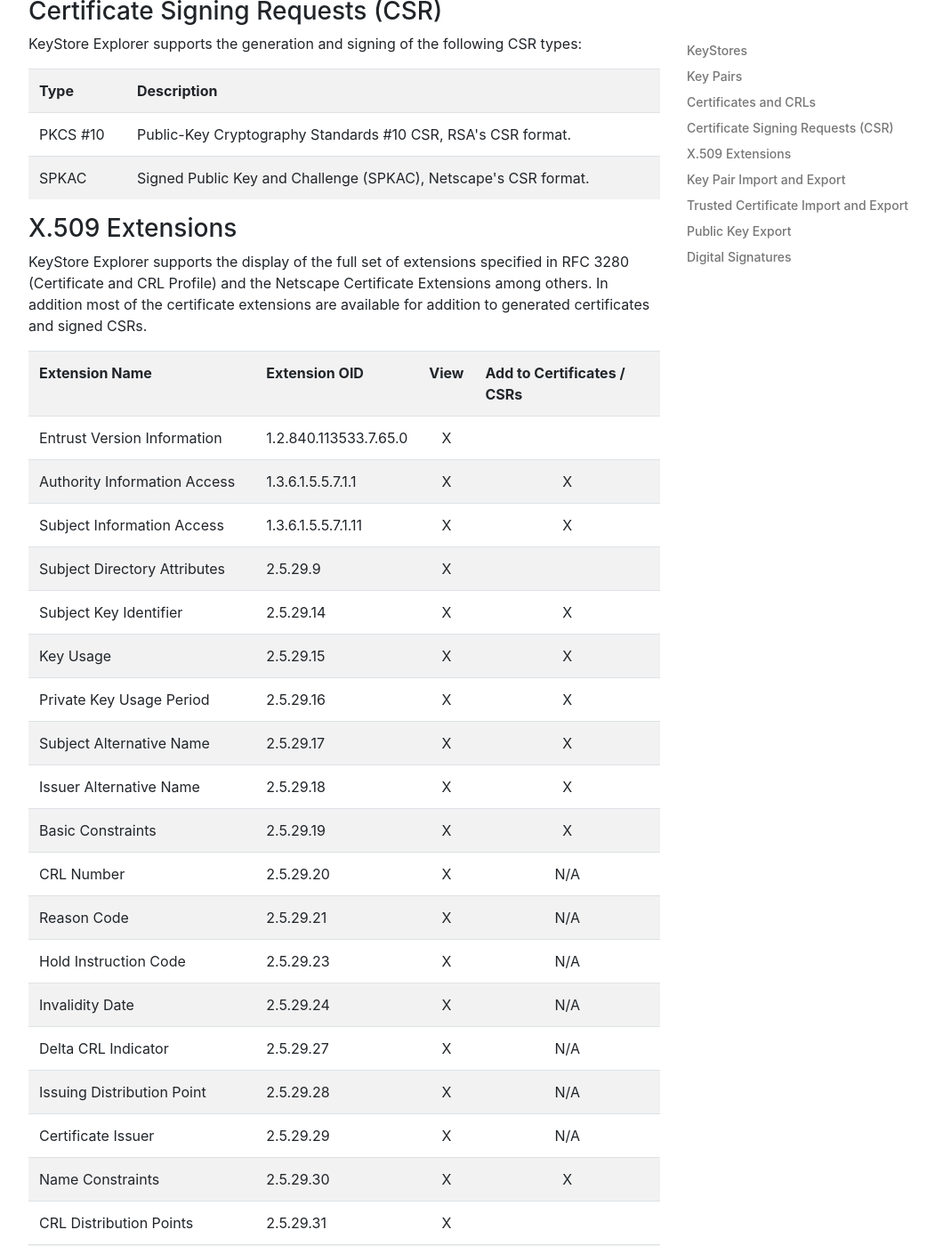
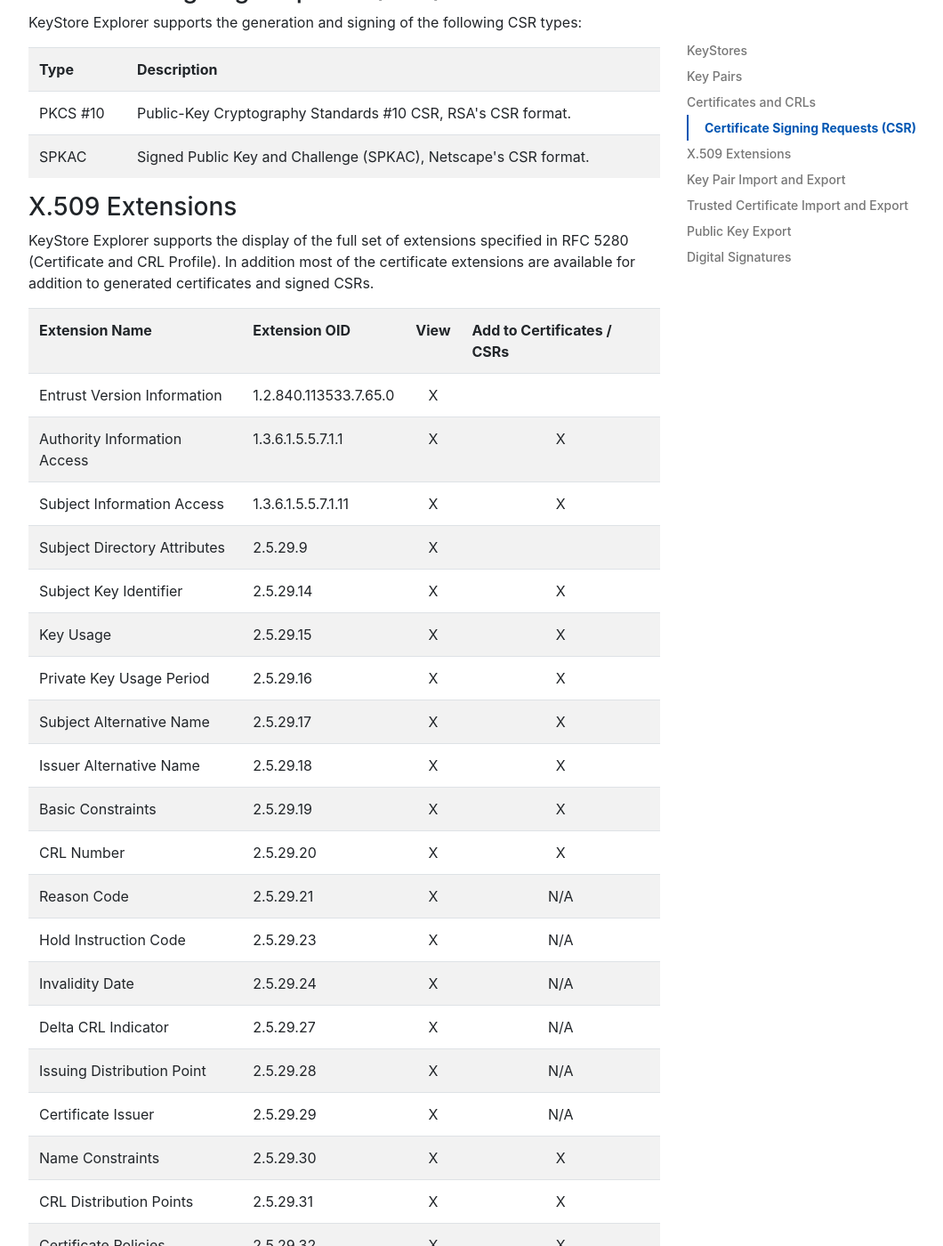
Before and after one commit to kaikramer/kaikramer.github.io, a Jekyll site: the page built from doc/5.5/specifications.html, in a window 1280 px wide and 1400 px high, scrolled down 2636 px. Shown: the whole window at 89% size, without its empty margins (68-1128 px from the left). Built offline with Jekyll 4.4.1, drawn with Linux system fonts in a browser that asks for light colours; some of the changed text lies outside the part shown.

Commit message:
Updated specifications

```diff
--- a/_includes/header.html
+++ b/_includes/header.html
@@ -11,22 +11,22 @@
                     <li class="nav-item {% if page.url == "/features.html" %}active{% endif %}"> <a class="nav-link" href="{{'/features.html' | relative_url}}">Features</a> </li>
                     <li class="nav-item dropdown {% if page.layout == 'doc' %}active{% endif %}"> <a class="nav-link dropdown-toggle" href="#" role="button" data-toggle="dropdown">User Manual</a>
                         <div class="dropdown-menu" aria-labelledby="navbarDropdown">
-                            <a class="dropdown-item" href="{{'/doc/5.4/overview.html' | relative_url}}">User Interface Overview</a>
-                            <a class="dropdown-item" href="{{'/doc/5.4/toolBar.html' | relative_url}}">Tool Bar</a>
-                            <a class="dropdown-item" href="{{'/doc/5.4/keyboardShortcuts.html' | relative_url}}">Keyboard Shortcuts</a>
+                            <a class="dropdown-item" href="{{'/doc/5.5/overview.html' | relative_url}}">User Interface Overview</a>
+                            <a class="dropdown-item" href="{{'/doc/5.5/toolBar.html' | relative_url}}">Tool Bar</a>
+                            <a class="dropdown-item" href="{{'/doc/5.5/keyboardShortcuts.html' | relative_url}}">Keyboard Shortcuts</a>
                             <div class="dropdown-divider"></div>
-                            <a class="dropdown-item" href="{{'/doc/5.4/keyStoreManagement.html' | relative_url}}">KeyStore Management</a>
-                            <a class="dropdown-item" href="{{'/doc/5.4/keyPairs.html' | relative_url}}">Key Pairs</a>
-                            <a class="dropdown-item" href="{{'/doc/5.4/trustedCertificates.html' | relative_url}}">Trusted Certificates</a>
-                            <a class="dropdown-item" href="{{'/doc/5.4/keys.html' | relative_url}}">Secret Keys</a>
-                            <a class="dropdown-item" href="{{'/doc/5.4/digitalSigning.html' | relative_url}}">Digital Signing</a>
-                            <a class="dropdown-item" href="{{'/doc/5.4/certificateExtensions.html' | relative_url}}">Certificate Extensions</a>
-                            <a class="dropdown-item" href="{{'/doc/5.4/examineFiles.html' | relative_url}}">Examine Files and Connections</a>
+                            <a class="dropdown-item" href="{{'/doc/5.5/keyStoreManagement.html' | relative_url}}">KeyStore Management</a>
+                            <a class="dropdown-item" href="{{'/doc/5.5/keyPairs.html' | relative_url}}">Key Pairs</a>
+                            <a class="dropdown-item" href="{{'/doc/5.5/trustedCertificates.html' | relative_url}}">Trusted Certificates</a>
+                            <a class="dropdown-item" href="{{'/doc/5.5/keys.html' | relative_url}}">Secret Keys</a>
+                            <a class="dropdown-item" href="{{'/doc/5.5/digitalSigning.html' | relative_url}}">Digital Signing</a>
+                            <a class="dropdown-item" href="{{'/doc/5.5/certificateExtensions.html' | relative_url}}">Certificate Extensions</a>
+                            <a class="dropdown-item" href="{{'/doc/5.5/examineFiles.html' | relative_url}}">Examine Files and Connections</a>
+                            <a class="dropdown-item" href="{{'/doc/5.5/preferences.html' | relative_url}}">Preferences</a>
                             <div class="dropdown-divider"></div>
-                            <a class="dropdown-item" href="{{'/doc/5.4/preferences.html' | relative_url}}">Preferences</a>
+                            <a class="dropdown-item" href="{{'/doc/5.5/specifications.html' | relative_url}}">Specifications</a>
                         </div>
                     </li>
-                    <li class="nav-item {% if page.url == "/specifications.html" %}active{% endif %}"> <a class="nav-link" href="{{'/specifications.html' | relative_url}}">Specifications</a> </li>
                     <li class="nav-item {% if page.url == "/screenshots.html" %}active{% endif %}"> <a class="nav-link" href="{{'/screenshots.html' | relative_url}}">Screenshots</a> </li>
                     <li class="nav-item {% if page.url == "/releases.html" %}active{% endif %}"> <a class="nav-link" href="{{'/releases.html' | relative_url}}">Release Notes</a> </li>
                     <li class="nav-item {% if page.url == "/downloads.html" %}active{% endif %}"> <a class="nav-link" href="{{'/downloads.html' | relative_url}}">Downloads</a> </li>
--- a/doc/5.5/_includes/header.html
+++ b/doc/5.5/_includes/header.html
@@ -22,11 +22,11 @@
                             <a class="dropdown-item" href="{{'/doc/5.5/digitalSigning.html' | relative_url}}">Digital Signing</a>
                             <a class="dropdown-item" href="{{'/doc/5.5/certificateExtensions.html' | relative_url}}">Certificate Extensions</a>
                             <a class="dropdown-item" href="{{'/doc/5.5/examineFiles.html' | relative_url}}">Examine Files and Connections</a>
+                            <a class="dropdown-item" href="{{'/doc/5.5/preferences.html' | relative_url}}">Preferences</a>
                             <div class="dropdown-divider"></div>
-                            <a class="dropdown-item" href="{{'/doc/5.5/preferences.html' | relative_url}}">Preferences</a>
+                            <a class="dropdown-item" href="{{'/doc/5.5/specifications.html' | relative_url}}">Specifications</a>
                         </div>
                     </li>
-                    <li class="nav-item {% if page.url == "/specifications.html" %}active{% endif %}"> <a class="nav-link" href="{{'/specifications.html' | relative_url}}">Specifications</a> </li>
                     <li class="nav-item {% if page.url == "/screenshots.html" %}active{% endif %}"> <a class="nav-link" href="{{'/screenshots.html' | relative_url}}">Screenshots</a> </li>
                     <li class="nav-item {% if page.url == "/releases.html" %}active{% endif %}"> <a class="nav-link" href="{{'/releases.html' | relative_url}}">Release Notes</a> </li>
                     <li class="nav-item {% if page.url == "/downloads.html" %}active{% endif %}"> <a class="nav-link" href="{{'/downloads.html' | relative_url}}">Downloads</a> </li>
--- a/specifications.html
+++ b/doc/5.5/specifications.html
@@ -170,8 +170,9 @@
       <h2 id="certificates_and_crls" class="h3">Certificates and CRLs</h2>
 
       <p>
-        KeyStore Explorer supports Version 1 and Version 3 X.509 certificates as well as CRLs. In addition for Version 3 Certificates and CRLs it supports the
-        display of a wide range of extensions.
+        KeyStore Explorer supports Version 1 and Version 3 X.509 certificates
+        as well as CRLs. In addition for Version 3 Certificates and CRLs it
+        supports the display of a wide range of extensions.
       </p>
 
       <h2 id="certificate_signing_requests" class="h3">Certificate Signing Requests (CSR)</h2>
@@ -200,8 +201,10 @@
       <h2 id="x509_extensions" class="h3">X.509 Extensions</h2>
 
       <p>
-        KeyStore Explorer supports the display of the full set of extensions specified in RFC 3280 (Certificate and CRL Profile) and the Netscape Certificate
-        Extensions among others. In addition most of the certificate extensions are available for addition to generated certificates and signed CSRs.
+        KeyStore Explorer supports the display of the full set of extensions
+        specified in RFC 5280 (Certificate and CRL Profile). In addition most
+        of the certificate extensions are available for addition to generated
+        certificates and signed CSRs.
       </p>
 
       <table class="table table-striped">
@@ -276,7 +279,7 @@
             <td class="plain_even" align="left">CRL Number</td>
             <td class="plain_even" align="left">2.5.29.20</td>
             <td class="plain_even" align="center">X</td>
-            <td class="plain_even" align="center">N/A</td>
+            <td class="plain_even" align="center">X</td>
           </tr>
           <tr valign="middle">
             <td class="plain_odd" align="left">Reason Code</td>
@@ -324,7 +327,7 @@
             <td class="plain_even" align="left">CRL Distribution Points</td>
             <td class="plain_even" align="left">2.5.29.31</td>
             <td class="plain_even" align="center">X</td>
-            <td class="plain_even" align="center"></td>
+            <td class="plain_even" align="center">X</td>
           </tr>
           <tr valign="middle">
             <td class="plain_odd" align="left">Certificate Policies</td>
@@ -365,54 +368,6 @@
           <tr valign="middle">
             <td class="plain_odd" align="left">Inhibit Any Policy</td>
             <td class="plain_odd" align="left">2.5.29.54</td>
-            <td class="plain_odd" align="center">X</td>
-            <td class="plain_odd" align="center">X</td>
-          </tr>
-          <tr valign="middle">
-            <td class="plain_even" align="left">Netscape Certificate Type</td>
-            <td class="plain_even" align="left">2.16.840.1.113730.1.1</td>
-            <td class="plain_even" align="center">X</td>
-            <td class="plain_even" align="center">X</td>
-          </tr>
-          <tr valign="middle">
-            <td class="plain_odd" align="left">Netscape Base URL</td>
-            <td class="plain_odd" align="left">2.16.840.1.113730.1.2</td>
-            <td class="plain_odd" align="center">X</td>
-            <td class="plain_odd" align="center">X</td>
-          </tr>
-          <tr valign="middle">
-            <td class="plain_even" align="left">Netscape Revocation URL</td>
-            <td class="plain_even" align="left">2.16.840.1.113730.1.3</td>
-            <td class="plain_even" align="center">X</td>
-            <td class="plain_even" align="center">X</td>
-          </tr>
-          <tr valign="middle">
-            <td class="plain_odd" align="left">Netscape CA Revocation URL</td>
-            <td class="plain_odd" align="left">2.16.840.1.113730.1.4</td>
-            <td class="plain_odd" align="center">X</td>
-            <td class="plain_odd" align="center">X</td>
-          </tr>
-          <tr valign="middle">
-            <td class="plain_even" align="left">Netscape Certificate Renewal URL</td>
-            <td class="plain_even" align="left">2.16.840.1.113730.1.7</td>
-            <td class="plain_even" align="center">X</td>
-            <td class="plain_even" align="center">X</td>
-          </tr>
-          <tr valign="middle">
-            <td class="plain_odd" align="left">Netscape CA Policy URL</td>
-            <td class="plain_odd" align="left">2.16.840.1.113730.1.8</td>
-            <td class="plain_odd" align="center">X</td>
-            <td class="plain_odd" align="center">X</td>
-          </tr>
-          <tr valign="middle">
-            <td class="plain_even" align="left">Netscape SSL Server Name</td>
-            <td class="plain_even" align="left">2.16.840.1.113730.1.12</td>
-            <td class="plain_even" align="center">X</td>
-            <td class="plain_even" align="center">X</td>
-          </tr>
-          <tr valign="middle">
-            <td class="plain_odd" align="left">Netscape Comment</td>
-            <td class="plain_odd" align="left">2.16.840.1.113730.1.13</td>
             <td class="plain_odd" align="center">X</td>
             <td class="plain_odd" align="center">X</td>
           </tr>
@@ -678,19 +633,6 @@
 
     <div class="col-md-4" role="complementary">
       <nav id="toc" data-toggle="toc" class="sticky-top"></nav>
-      <!-- <nav id="toc" data-toggle="toc" class="sticky-top"> -->
-      <!--   <ul class="nav navbar-nav"> -->
-      <!--     <li><a class="nav-link" href="#keystores">KeyStores</a></li> -->
-      <!--     <li><a class="nav-link" href="#key_pairs">Key Pairs</a></li> -->
-      <!--     <li><a class="nav-link" href="#certificates_and_crls">Certificates and CRLs</a></li> -->
-      <!--     <li><a class="nav-link" href="#certificate_signing_requests">Certificate Signing Requests (CSR)</a></li> -->
-      <!--     <li><a class="nav-link" href="#x509_extensions">X.509 Extensions</a></li> -->
-      <!--     <li><a class="nav-link" href="#key_pair_import_and_export">Key Pair Import and Export</a></li> -->
-      <!--     <li><a class="nav-link" href="#trusted_certificate_import_and_export">Trusted Certificate Import and Export</a></li> -->
-      <!--     <li><a class="nav-link" href="#public_key_export">Public Key Export</a></li> -->
-      <!--     <li><a class="nav-link" href="#digital_signatures">Digital Signatures</a></li> -->
-      <!--   </ul> -->
-      <!-- </nav> -->
     </div>
   </div>
 </div>
```
